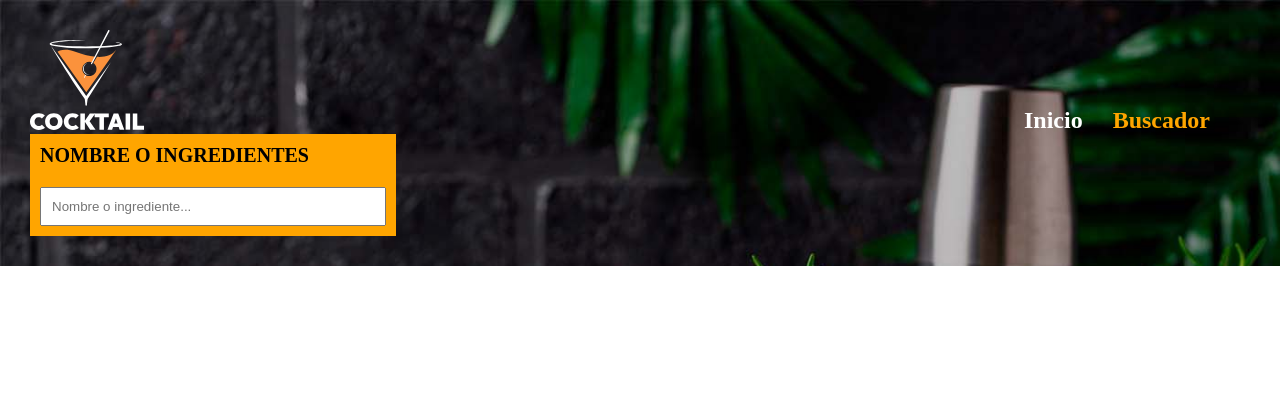
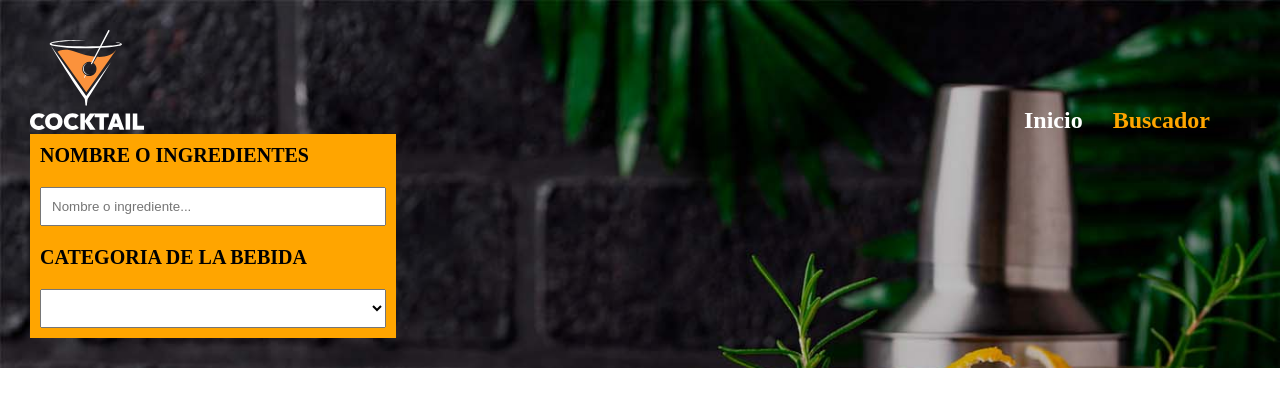
Before and after one commit to jagues6/pokeapiReact, a React (Vite) app: page /buscador in a window 1280 px wide. Shown: the top 406 px of the page. Built offline with nearby package versions, Linux system fonts and the light colour scheme.

Commit message:
Update Header.jsx

```diff
--- a/src/pages/Buscador de bebidas/Header.jsx
+++ b/src/pages/Buscador de bebidas/Header.jsx
@@ -39,7 +39,13 @@ export default function Header() {
               <form className="form" style={{ width: '30%' }}>
                 <div style={{ padding: '10px' }}>
                   <label style={{ fontSize: '20px', textTransform: 'uppercase', fontWeight: 'bold' }}>Nombre o Ingredientes</label>
-                  <input type="text" placeholder="Nombre o ingrediente..." style={{ marginTop: "20px", padding: "10px", width: "100%", boxSizing: "border-box" }} />
+                  <input type="text" placeholder="Nombre o ingrediente..." style={{ marginTop: "20px", marginBottom:"20px",  padding: "10px", width: "100%", boxSizing: "border-box" }} />
+                  <label style={{ fontSize: '20px', textTransform: 'uppercase', fontWeight: 'bold' }}>Categoria de la bebida</label>
+                  <select name="" id="" style={{ marginTop: "20px", padding: "10px", width: "100%", boxSizing: "border-box" }}>
+                    {
+
+                    }
+                  </select>
                 </div>
               </form>
             )
```
